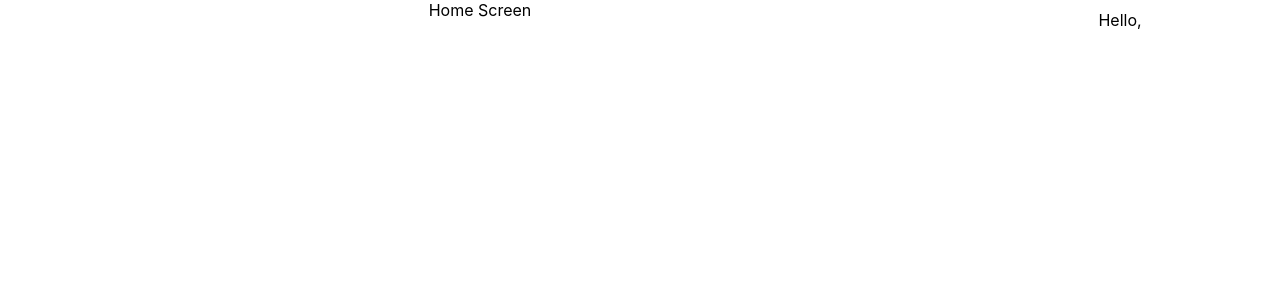
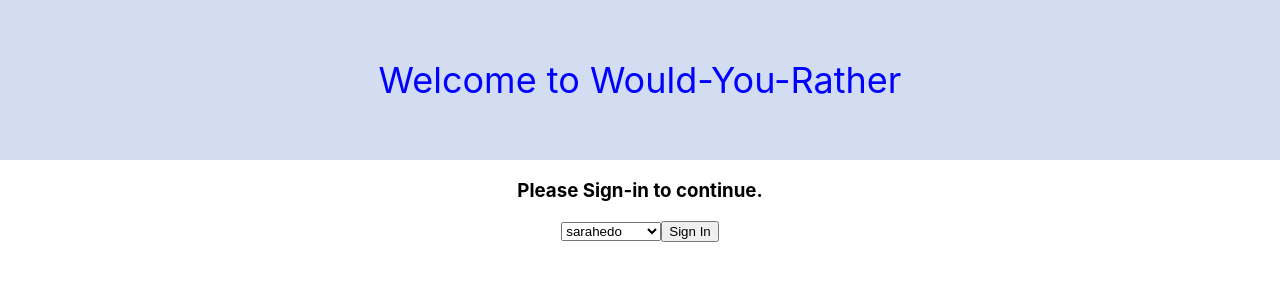
Before and after one commit to ankishetty0212/would-you-rather, a React (Create React App) app: page / in a window 1280 px wide. Shown: the top 300 px of the page. Built offline with nearby package versions, Linux system fonts and the light colour scheme.

Commit message:
Added Home page

```diff
--- a/src/components/App.js
+++ b/src/components/App.js
@@ -16,8 +16,8 @@ class App extends Component {
     return (
       <Router>
         <div className="App">
-          <Route path='/login' exact component={SignIn} />
-          <Route path='/' exact component={Home} />
+          <Route path='/' exact component={SignIn} />
+          <Route path='/home' exact component={Home} />
         </div>
       </Router>
     )
--- a/src/components/SignIn.js
+++ b/src/components/SignIn.js
@@ -27,7 +27,7 @@ class SignIn extends Component{
         if(signIn === true){
             //todo: Redirect to Home page
 
-            return <Redirect to='/' />
+            return <Redirect to='/home' />
         }
 
         return (
```
